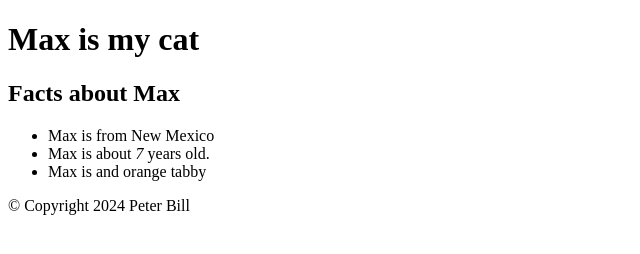
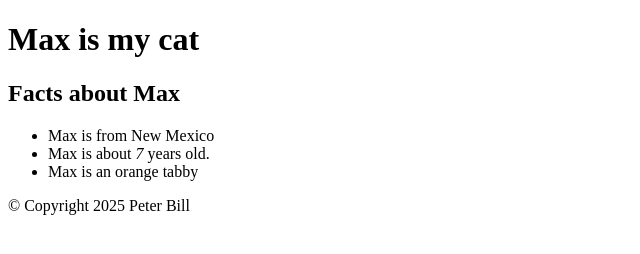
Before and after one commit to peterbill23/test-website, a plain HTML site: page index.html in a window 1280 px wide. Shown: the full height of the page, 0-640 px from the left. Drawn offline with Linux system fonts and the light colour scheme.

Commit message:
Update index.html

```diff
--- a/index.html
+++ b/index.html
@@ -15,10 +15,11 @@
         <!--<li>She's 9 pounds.</li>-->
         <li>Max is from New Mexico</li>
         <li>Max is about <em>7</em> years old.</li>
-        <li>Max is and orange tabby</li>
+        <li>Max is an orange tabby</li>
+
 
       </ul>
     </main>
-    <footer>&copy; Copyright 2024 Peter Bill</footer>
+    <footer>&copy; Copyright 2025 Peter Bill</footer>
   </body>
 </html>
```
